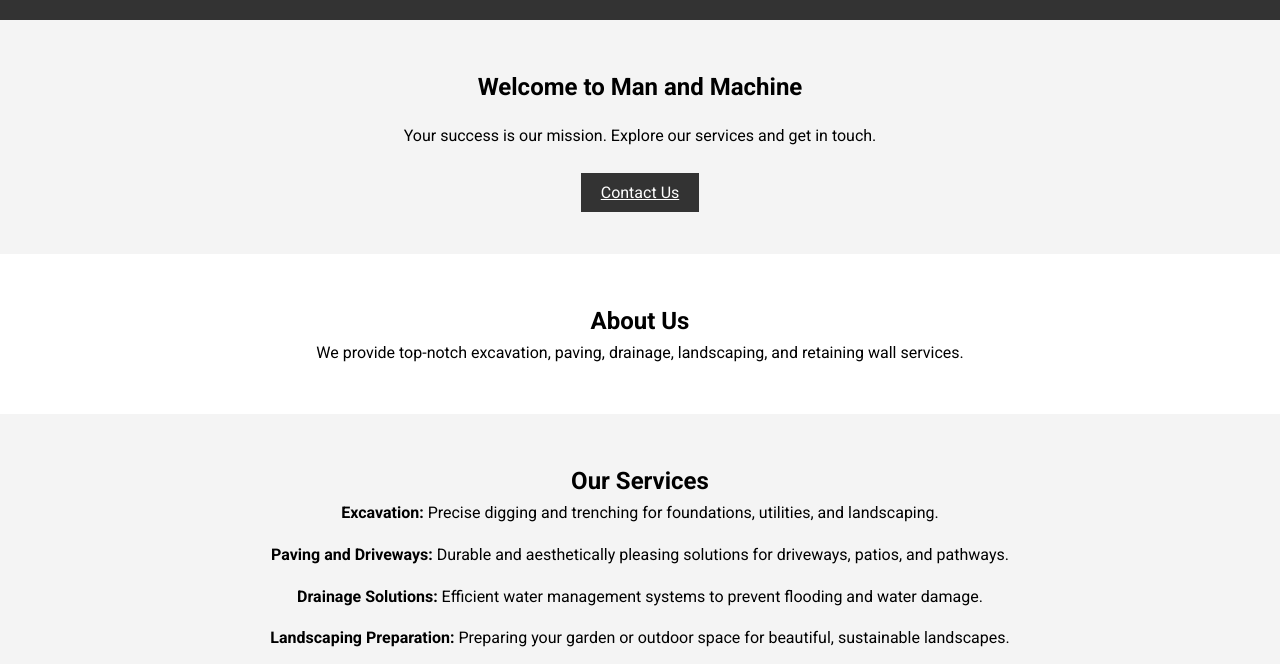
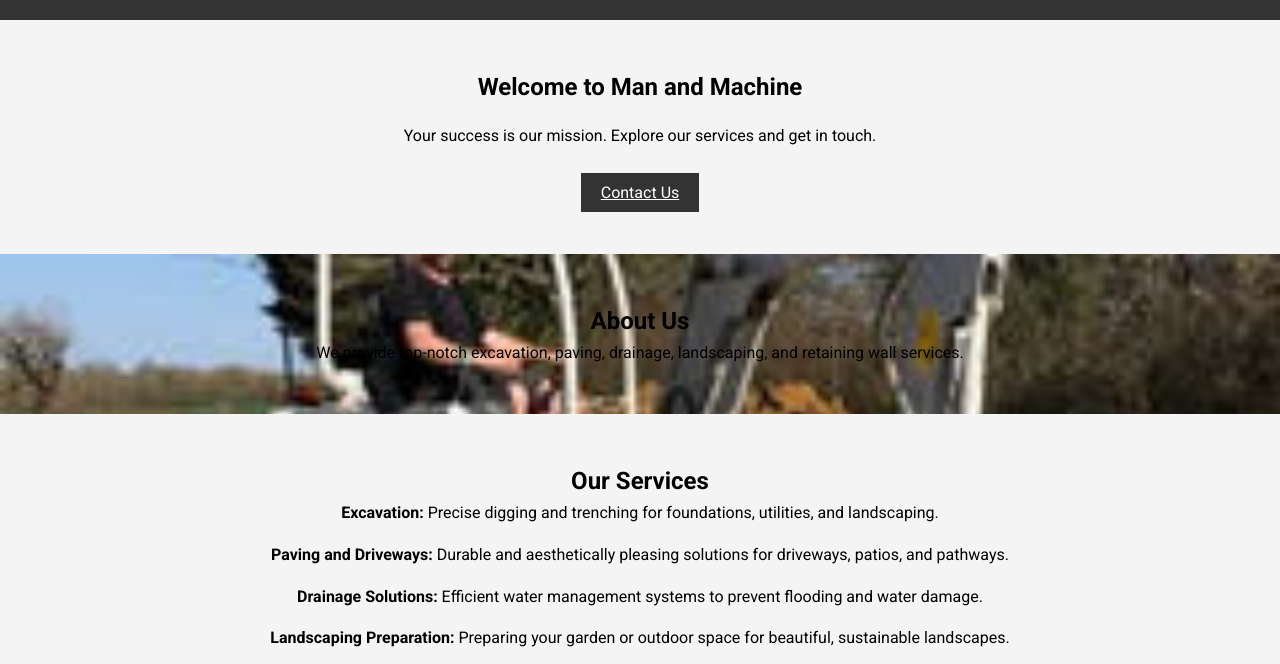
Before and after one commit to russellpeters79/my-web-site-3, a plain HTML site: page index.html in a window 1280 px wide. Shown: the part 132-796 px from the top of the page. Drawn offline with Linux system fonts and the light colour scheme; files whose address does not match are found by name.

Commit message:
Update styles.css

```diff
--- a/styles.css
+++ b/styles.css
@@ -8,7 +8,7 @@
 body {
     font-family: 'Roboto', sans-serif;
     line-height: 1.6;
-    background-image: url('images/background.jpg'); /* Ensure this path is correct */
+    background-image: url('background.jpg'); /* Ensure this path is correct */
     background-size: cover;
     background-position: center;
     background-attachment: fixed;
```
